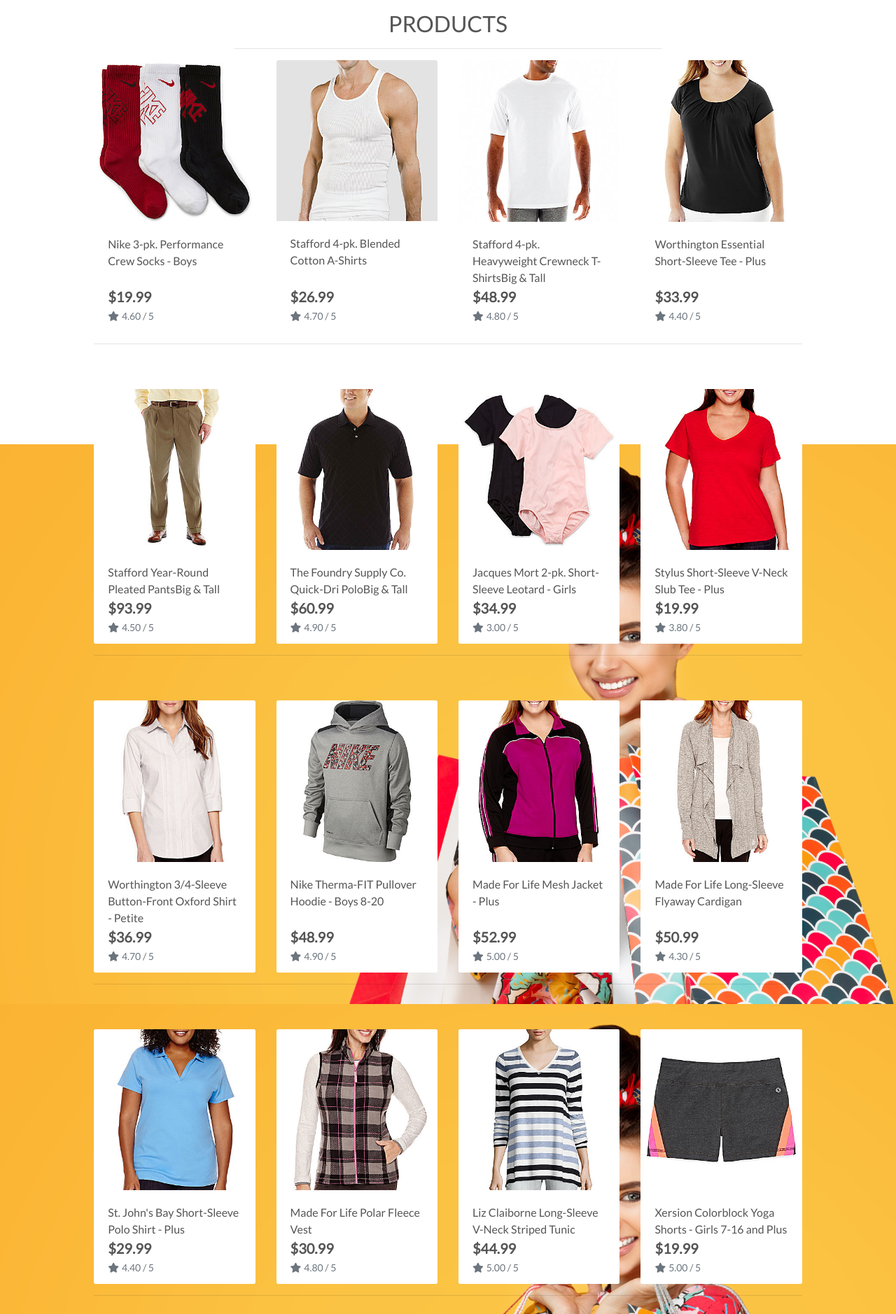
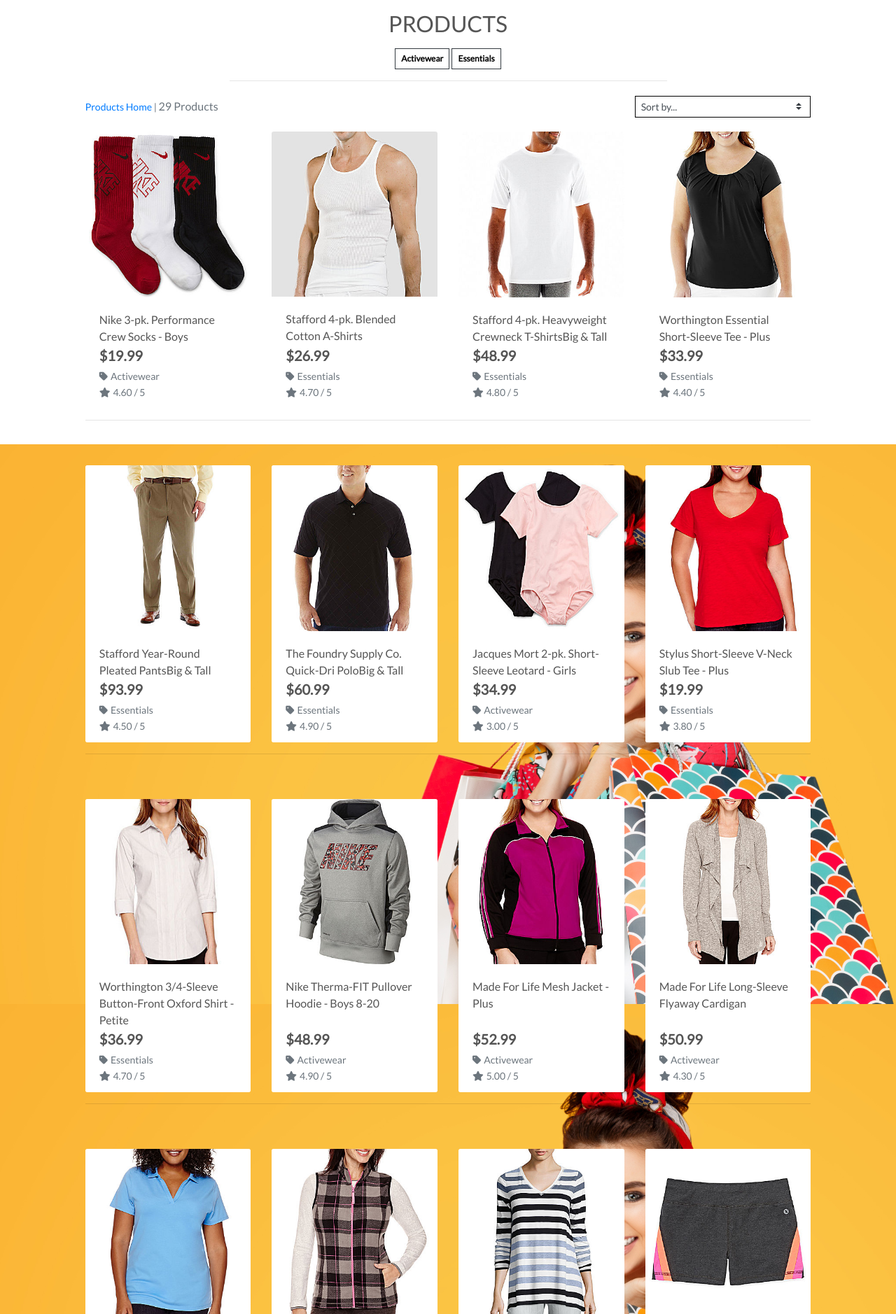
Before and after one commit to 2macs/django-boutique-ado, a Django app: a page that uses products/templates/products/products.html in a window 1280 px wide. Shown: the part 165-2043 px from the top of the page at 70% size. Run offline with Django 3.2, Linux system fonts and the light colour scheme; data comes from the database, SQL or seed files in the repository; some libraries are stand-ins or nearby versions.

Commit message:
add sorting functionality and number of products

```diff
--- a/products/templates/products/products.html
+++ b/products/templates/products/products.html
@@ -1,35 +1,57 @@
-{% extends 'base.html' %}
+{% extends "base.html" %}
 {% load static %}
 
 {% block page_header %}
-<div class="container header-container">
-    <div class="row">
-        <div class="col">
-
+    <div class="container header-container">
+        <div class="row">
+            <div class="col"></div>
         </div>
     </div>
-</div>
 {% endblock %}
 
-
 {% block content %}
-<!-- h-100 class vertically fills the container and row, my-auto vertically centers content -->
-<!-- Give the page an overlay of a white background -->
-
-<div class="overlay"></div>
-<div class="container-fluid">
+    <div class="overlay"></div>
     <div class="container-fluid">
         <div class="row">
             <div class="col text-center mt-3">
                 <h2 class="logo-font">Products</h2>
+                {% for c in current_categories %}
+                    <a class="category-badge text-decoration-none" href="{% url 'products' %}?category={{ c.name }}">
+                        <span class="p-2 mt-2 badge badge-white text-black rounded-0 border border-dark">{{ c.friendly_name }}</span>
+                    </a>
+                {% endfor %}
                 <hr class="w-50 mb-1">
             </div>
         </div>
         <div class="row">
             <div class="product-container col-10 offset-1">
-                <div class="row mt-1 mb-2"></div>
+                <div class="row mt-1 mb-2">
+                    <div class="col-12 col-md-6 my-auto order-md-last d-flex justify-content-center justify-content-md-end">
+                        <div class="sort-select-wrapper w-50">
+                            <select id="sort-selector" class="custom-select custom-select-sm rounded-0 border border-{% if current_sorting != 'None_None' %}info{% else %}black{% endif %}">
+                                <option value="reset" {% if current_sorting == 'None_None' %}selected{% endif %}>Sort by...</option>
+                                <option value="price_asc" {% if current_sorting == 'price_asc' %}selected{% endif %}>Price (low to high)</option>
+                                <option value="price_desc" {% if current_sorting == 'price_desc' %}selected{% endif %}>Price (high to low)</option>
+                                <option value="rating_asc" {% if current_sorting == 'rating_asc' %}selected{% endif %}>Rating (low to high)</option>
+                                <option value="rating_desc" {% if current_sorting == 'rating_desc' %}selected{% endif %}>Rating (high to low)</option>
+                                <option value="name_asc" {% if current_sorting == 'name_asc' %}selected{% endif %}>Name (A-Z)</option>
+                                <option value="name_desc" {% if current_sorting == 'name_desc' %}selected{% endif %}>Name (Z-A)</option>
+                                <option value="category_asc" {% if current_sorting == 'category_asc' %}selected{% endif %}>Category (A-Z)</option>
+                                <option value="category_desc" {% if current_sorting == 'category_desc' %}selected{% endif %}>Category (Z-A)</option>
+                            </select>
+                        </div>
+                    </div>
+                    <div class="col-12 col-md-6 order-md-first">
+                        <p class="text-muted mt-3 text-center text-md-left">
+                            {% if search_term or current_categories or current_sorting != 'None_None' %}
+                                <span class="small"><a href="{% url 'products' %}">Products Home</a> | </span>
+                            {% endif %}
+                            {{ products|length }} Products{% if search_term %} found for <strong>"{{ search_term }}"</strong>{% endif %}
+                        </p>
+                    </div>
+                </div>
                 <div class="row">
-                    {% for product in products %} <!--Use cards to display the products-->
+                    {% for product in products %}
                         <div class="col-sm-6 col-md-6 col-lg-4 col-xl-3">
                             <div class="card h-100 border-0">
                                 {% if product.image %}
@@ -37,7 +59,7 @@
                                     <img class="card-img-top img-fluid" src="{{ product.image.url }}" alt="{{ product.name }}">
                                 </a>
                                 {% else %}
-                                <a href="{% url 'product_detail' product.id %}"> <!-- If no image is available use defualt no image -->
+                                <a href="{% url 'product_detail' product.id %}">
                                     <img class="card-img-top img-fluid" src="{{ MEDIA_URL }}noimage.png" alt="{{ product.name }}">
                                 </a>
                                 {% endif %}
@@ -48,6 +70,13 @@
                                     <div class="row">
                                         <div class="col">
                                             <p class="lead mb-0 text-left font-weight-bold">${{ product.price }}</p>
+                                            {% if product.category %}
+                                            <p class="small mt-1 mb-0">
+                                                <a class="text-muted" href="{% url 'products' %}?category={{ product.category.name }}">
+                                                    <i class="fas fa-tag mr-1"></i>{{ product.category.friendly_name }}
+                                                </a>
+                                            </p>
+                                            {% endif %}
                                             {% if product.rating %}
                                                 <small class="text-muted"><i class="fas fa-star mr-1"></i>{{ product.rating }} / 5</small>
                                             {% else %}
@@ -58,7 +87,6 @@
                                 </div>
                             </div>
                         </div>
-                        <!-- Draw a line under each row of products, changes as the screen changes -->
                         {% if forloop.counter|divisibleby:1 %}
                             <div class="col-12 d-sm-none mb-5">
                                 <hr>
@@ -84,4 +112,4 @@
             </div>
         </div>
     </div>
-    {% endblock %}
+{% endblock %}
--- a/products/views.py
+++ b/products/views.py
@@ -23,6 +23,8 @@
             if sortkey == 'name':
                 sortkey = 'lower_name'
                 products = products.annotate(lower_name=Lower('name'))
+            if sortkey == 'category':
+                sortkey = 'category__name'
 
             if 'direction' in request.GET:
                 direction = request.GET['direction']
--- a/static/css/base.css
+++ b/static/css/base.css
@@ -71,6 +71,11 @@
     z-index: -1; /*puts the overlay behind the other images on screen */
 }
 
+a.category-badge > span.badge:hover {
+    background: #212529 !important;
+    color: #fff !important;
+}
+
 /* -------------------------------- Media Queries */
 
 /* Slightly larger container on xl screens */
```
Also changed, not shown: products/templates/products/product_detail.html (+7 -0 lines).
